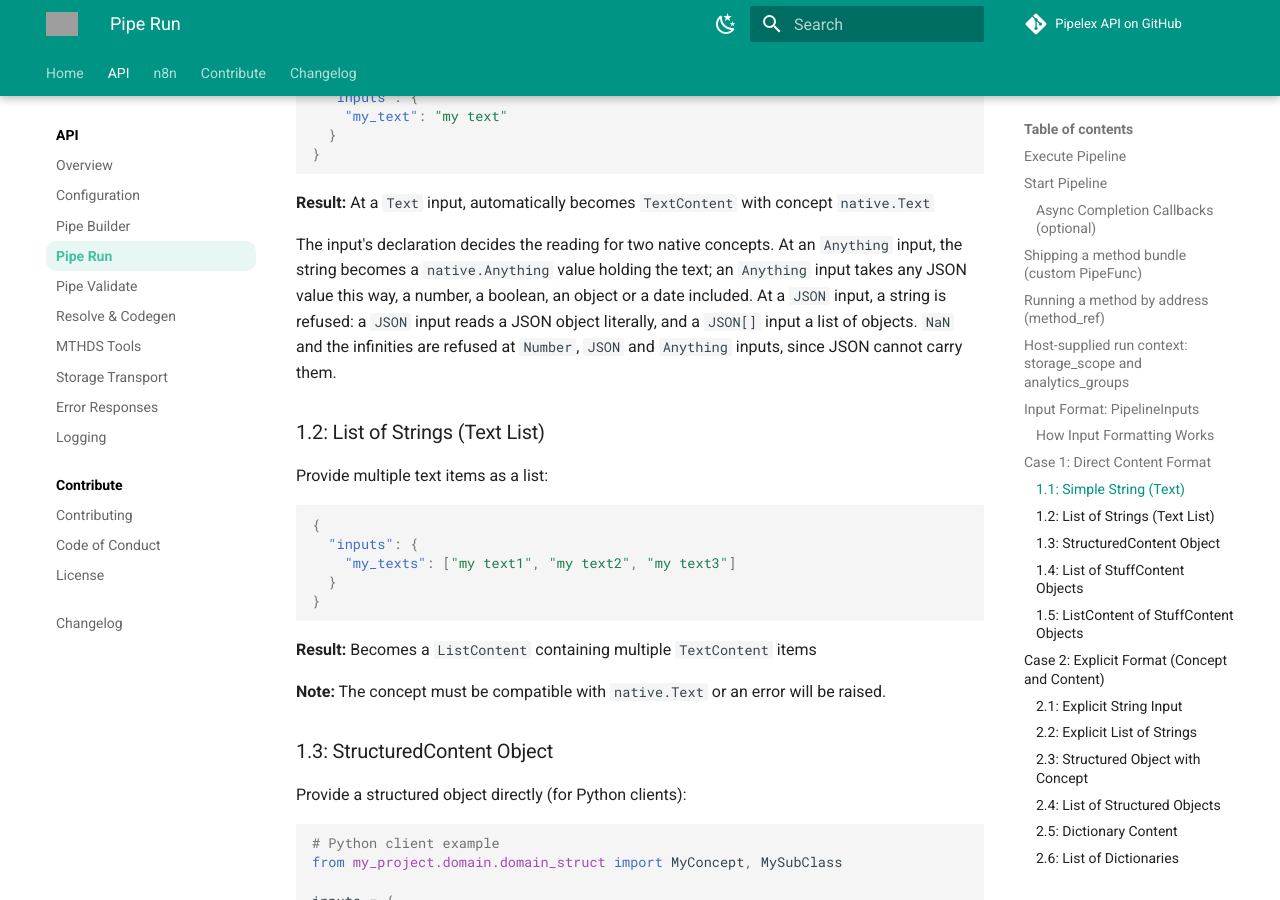
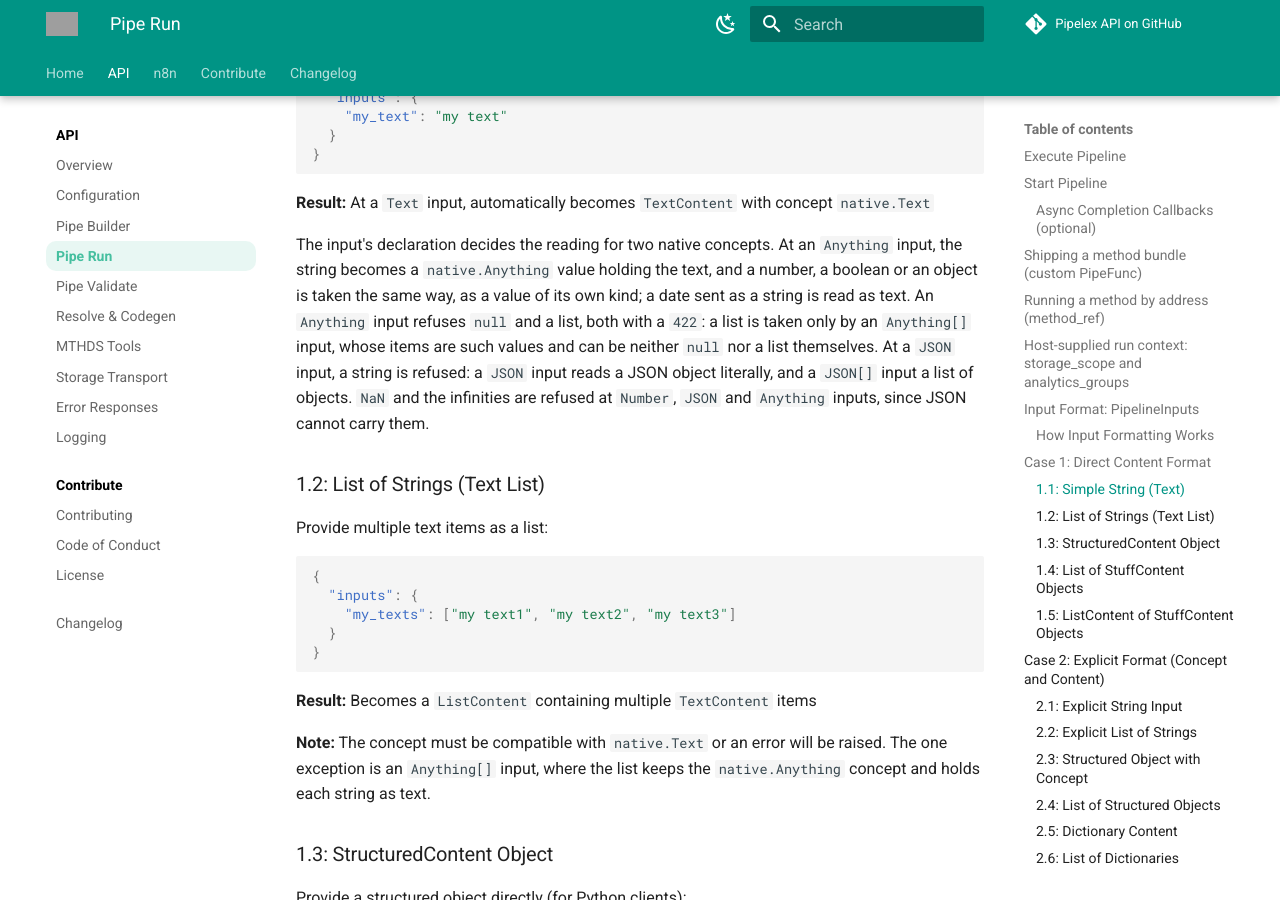
Before and after one commit to Pipelex/pipelex-api, an MkDocs documentation site: the page built from docs/pipe-run.md, in a window 1280 px wide and 900 px high, scrolled down 13880 px. Built offline with MkDocs 1.6.1 and Material for MkDocs 9.7.7, drawn with Linux system fonts in a browser that asks for light colours; comment, search, counter and statistics services are not loaded; grey boxes are pictures that could not be loaded.

Commit message:
Correct what the docs say an Anything input accepts
A single Anything input refuses null and a list, and an Anything[] list
refuses null and nested-list items, so the run docs and the changelog no
longer say it takes any JSON value; the section 1.2 note now names the
Anything[] exception. The changelog also records that the json_schema of
an Anything value in pipe_io_contracts now excludes arrays and null, and
the logging page links the 0.69.0 Pipelex docs.

Co-Authored-By: Claude Opus 5.5 <noreply@anthropic.com>
Claude-Session: https://claude.ai/code/session_01BBpf1cwVjfUpEARqCZ81yJ

```diff
--- a/docs/pipe-run.md
+++ b/docs/pipe-run.md
@@ -353,7 +353,7 @@ The simplest case - just provide a string directly:
 
 **Result:** At a `Text` input, automatically becomes `TextContent` with concept `native.Text`
 
-The input's declaration decides the reading for two native concepts. At an `Anything` input, the string becomes a `native.Anything` value holding the text; an `Anything` input takes any JSON value this way, a number, a boolean, an object or a date included. At a `JSON` input, a string is refused: a `JSON` input reads a JSON object literally, and a `JSON[]` input a list of objects. `NaN` and the infinities are refused at `Number`, `JSON` and `Anything` inputs, since JSON cannot carry them.
+The input's declaration decides the reading for two native concepts. At an `Anything` input, the string becomes a `native.Anything` value holding the text, and a number, a boolean or an object is taken the same way, as a value of its own kind; a date sent as a string is read as text. An `Anything` input refuses `null` and a list, both with a `422`: a list is taken only by an `Anything[]` input, whose items are such values and can be neither `null` nor a list themselves. At a `JSON` input, a string is refused: a `JSON` input reads a JSON object literally, and a `JSON[]` input a list of objects. `NaN` and the infinities are refused at `Number`, `JSON` and `Anything` inputs, since JSON cannot carry them.
 
 ### 1.2: List of Strings (Text List)
 
@@ -369,7 +369,7 @@ Provide multiple text items as a list:
 
 **Result:** Becomes a `ListContent` containing multiple `TextContent` items
 
-**Note:** The concept must be compatible with `native.Text` or an error will be raised.
+**Note:** The concept must be compatible with `native.Text` or an error will be raised. The one exception is an `Anything[]` input, where the list keeps the `native.Anything` concept and holds each string as text.
 
 ### 1.3: StructuredContent Object
 
```
Also changed, not shown: CHANGELOG.md (+2 -1 lines), docs/logging.md (+1 -1 lines).
